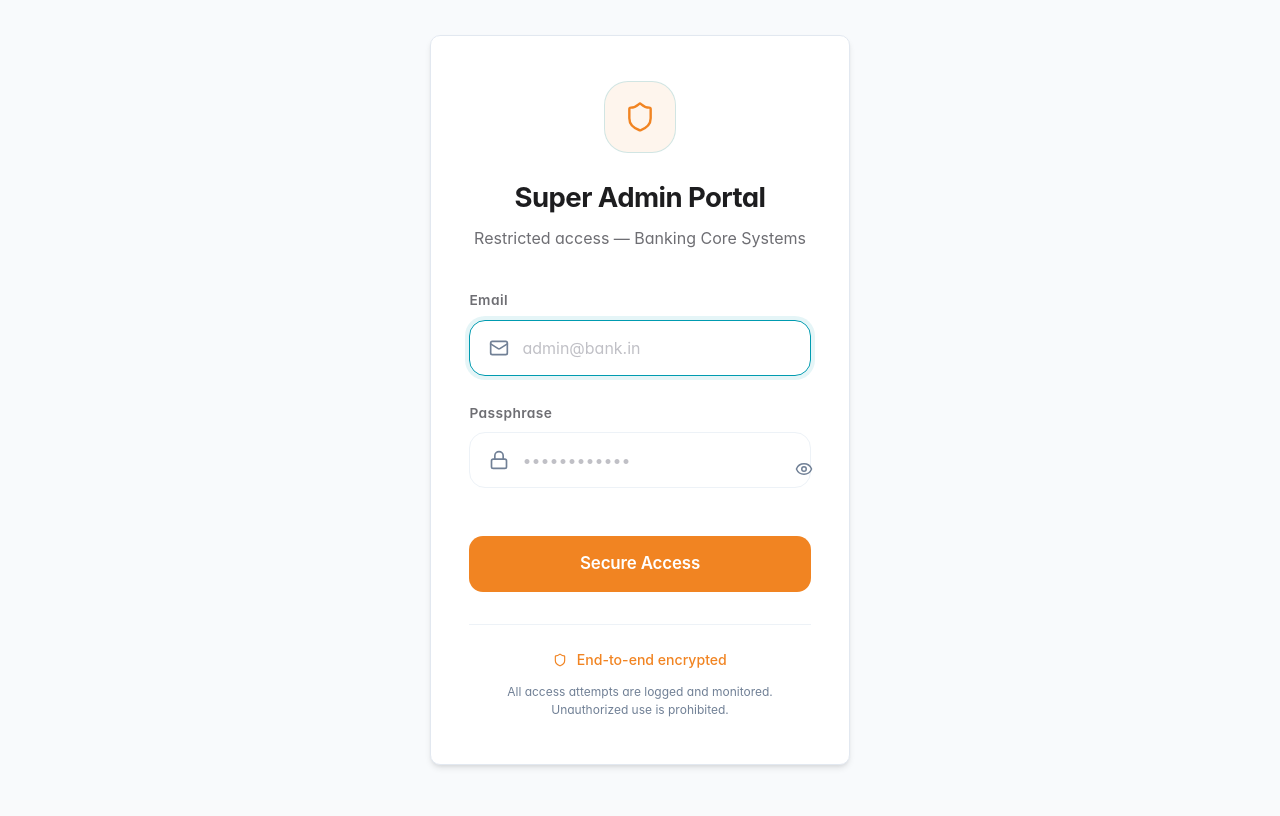
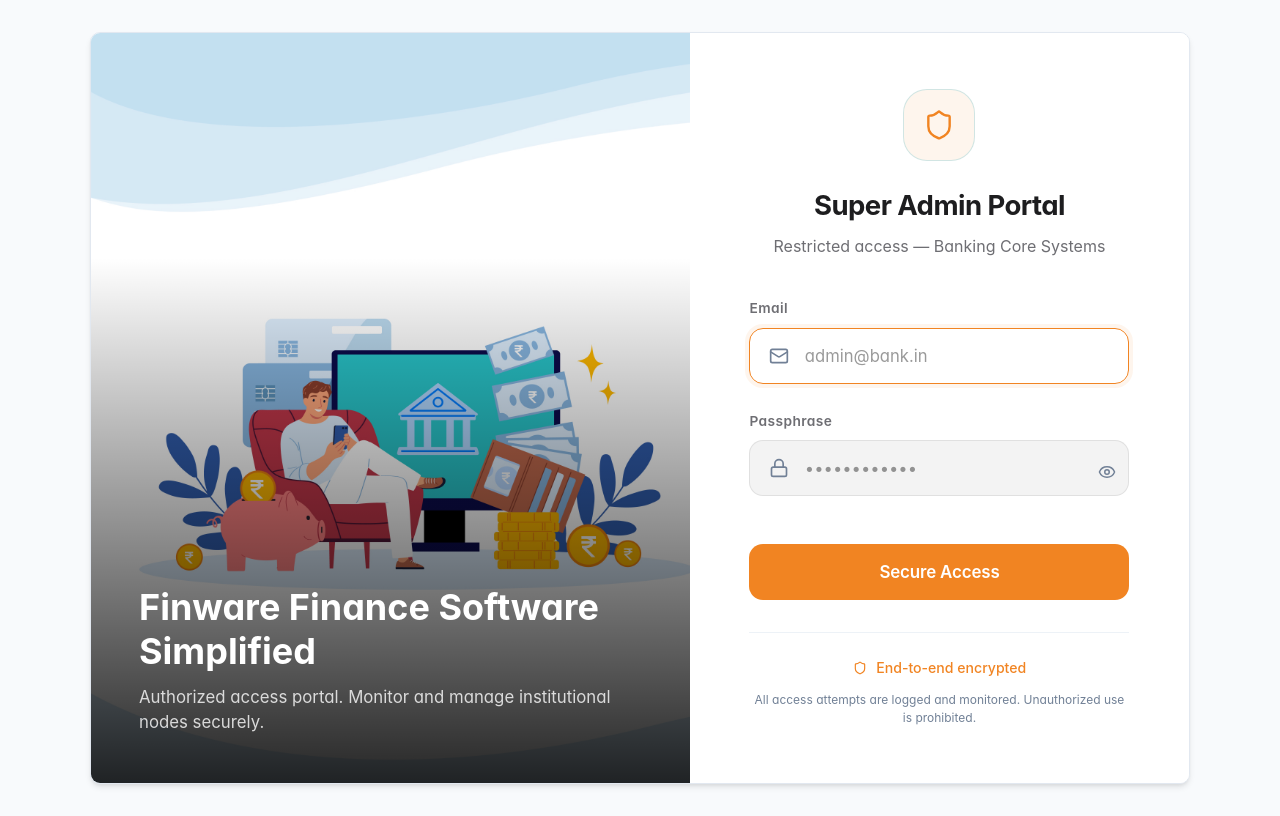
Before and after one commit to Suthra-Technologies/nbfc_frontend, a React (Vite) app: page /auth/super-admin in a window 1280 px wide. Built offline with nearby package versions, Linux system fonts and the light colour scheme; no server answers; a web font is replaced by a local one.

Commit message:
Ramu ChangesOn LoginPage

```diff
--- a/src/pages/auth/bank-admin/BankAdminAuth.css
+++ b/src/pages/auth/bank-admin/BankAdminAuth.css
@@ -5,7 +5,7 @@
     --bank-bg: #0f172a;
     --bank-surface: rgba(255, 255, 255, 0.03);
     --bank-border: rgba(255, 255, 255, 0.08);
-    --bank-text: #f1f5f9;
+    --bank-text: #1c1d1e;
     --bank-text-muted: #94a3b8;
 }
 
@@ -63,6 +63,89 @@
     transform: translateY(-5px);
     border-color: rgba(0, 155, 176, 0.3);
 }
+
+.bank-login-wrapper {
+    display: flex;
+    width: 100%;
+
+    max-width: 1200px;
+    height: calc(100vh - 4rem);
+    max-height: 800px;
+    background: var(--bank-surface);
+    backdrop-filter: blur(20px);
+    -webkit-backdrop-filter: blur(20px);
+    border: 1px solid var(--bank-border);
+    border-radius: 32px;
+    overflow: hidden;
+    box-shadow: 0 25px 50px -12px rgba(0, 0, 0, 0.5);
+    z-index: 10;
+    transition: transform 0.3s ease;
+}
+
+.bank-login-wrapper:hover {
+    transform: translateY(-5px);
+    border-color: rgba(0, 155, 176, 0.3);
+}
+
+.bank-login-image-side {
+    flex: 1;
+    position: relative;
+    display: none;
+}
+
+@media (min-width: 900px) {
+    .bank-login-image-side {
+        display: block;
+    }
+}
+
+.bank-login-image-side img {
+    width: 100%;
+    height: 100%;
+    object-fit: cover;
+    object-position: left center;
+    /* 👈 This moves image focus to right */
+
+}
+
+.bank-login-image-overlay {
+    position: absolute;
+    inset: 0;
+    background: linear-gradient(to bottom, transparent 30%, rgba(0, 0, 0, 0.9));
+    display: flex;
+    flex-direction: column;
+    justify-content: flex-end;
+    padding: 3rem;
+    color: white;
+}
+
+.bank-login-image-overlay h2 {
+    font-size: 2.25rem;
+    font-weight: 800;
+    margin-top: 0;
+    margin-bottom: 1rem;
+    line-height: 1.2;
+    color: white;
+}
+
+.bank-login-image-overlay p {
+    font-size: 1rem;
+    color: rgba(255, 255, 255, 0.8);
+    max-width: 100%;
+    margin: 0;
+}
+
+.bank-login-form-side {
+    flex: 1;
+    padding: 3rem;
+    display: flex;
+    flex-direction: column;
+    justify-content: center;
+    max-width: 500px;
+    width: 100%;
+    overflow-y: auto;
+}
+
 
 .bank-brand-header {
     text-align: center;
@@ -149,7 +232,7 @@
 
 .password-toggle {
     position: absolute;
-    right: 1.25rem;
+    right: 3.4rem;
     background: none;
     border: none;
     color: var(--bank-text-muted);
--- a/src/pages/auth/bank-admin/BankAdminAuth.tsx
+++ b/src/pages/auth/bank-admin/BankAdminAuth.tsx
@@ -15,6 +15,7 @@ import {
 import { useTenant } from '@/hooks/useTenant';
 import { useAuth } from '@/hooks/useAuth';
 import { authService } from '@/services/auth.service';
+import loginImage from '@/assets/images/user login 8.jpg';
 import './BankAdminAuth.css';
 
 export function BankAdminAuth() {
@@ -140,10 +141,19 @@ export function BankAdminAuth() {
         );
     }
 
-    // 3. Main Login Interface
+    // 4. Main Login Interface
     return (
         <div className="bank-admin-login-container">
-            <div className="bank-login-card animate-fade-in">
+            <div className="bank-login-wrapper animate-fade-in">
+                <div className="bank-login-image-side">
+                    <img src={loginImage} alt="Secure Banking Gateway" />
+                    <div className="bank-login-image-overlay">
+                        <h2>Finware Finance Software Simplified</h2>
+                        <p>Experience seamless and secure institution management with our advanced enterprise banking platform.</p>
+                    </div>
+                </div>
+
+                <div className="bank-login-form-side">
                     <div className="bank-brand-header">
                         <div className="bank-brand-logo">
                             {bank?.logo ? (
@@ -235,5 +245,6 @@ export function BankAdminAuth() {
                     </div>
                 </div>
             </div>
+        </div>
     );
 }
--- a/src/pages/auth/super-admin/SuperAdminAuth.css
+++ b/src/pages/auth/super-admin/SuperAdminAuth.css
@@ -2,21 +2,24 @@
 @import url('https://fonts.googleapis.com/css2?family=SF+Pro+Display:wght@400;500;600;700&display=swap');
 
 :root {
-  --bg:           #f5f5f7;
-  --card-bg:      #ffffff;
+  --bg: #f5f5f7;
+  --card-bg: #ffffff;
   --text-primary: #1d1d1f;
-  --text-secondary:#6e6e73;
-  --accent:       #009BB0;           /* main brand color - teal/cyan */
-  --accent-hover: #007f96;           /* darker hover variant */
+  --text-secondary: #6e6e73;
+  --accent: #009BB0;
+  /* main brand color - teal/cyan */
+  --accent-hover: #007f96;
+  /* darker hover variant */
   --accent-light: rgba(0, 155, 176, 0.10);
-  --secondary:    #F18422;           /* warm orange accent */
+  --secondary: #F18422;
+  /* warm orange accent */
   --secondary-hover: #da751e;
-  --border:       rgba(0,0,0,0.07);
-  --error:        #ff3b30;
-  --shadow-sm:    0 1px 3px rgba(0,0,0,0.06);
-  --shadow-md:    0 10px 38px rgba(0,0,0,0.10);
-  --radius:       18px;
-  --transition:   all 0.28s cubic-bezier(0.26, 0.86, 0.44, 0.985);
+  --border: rgba(0, 0, 0, 0.07);
+  --error: #ff3b30;
+  --shadow-sm: 0 1px 3px rgba(0, 0, 0, 0.06);
+  --shadow-md: 0 10px 38px rgba(0, 0, 0, 0.10);
+  --radius: 18px;
+  --transition: all 0.28s cubic-bezier(0.26, 0.86, 0.44, 0.985);
 }
 
 * {
@@ -41,12 +44,77 @@
   max-width: 420px;
 }
 
-.login-card {
+.super-login-split-wrapper {
+  display: flex;
+  width: 100%;
+  max-width: 1100px;
   background: var(--card-bg);
   border-radius: var(--radius);
-  padding: 2.8rem 2.4rem;
   box-shadow: var(--shadow-md);
   border: 1px solid var(--border);
+  overflow: hidden;
+  z-index: 10;
+}
+
+.login-image-side {
+  flex: 1.2;
+  position: relative;
+  display: none;
+}
+
+@media (min-width: 900px) {
+  .login-image-side {
+    display: block;
+  }
+}
+
+.login-image-side img {
+  width: 100%;
+  height: 100%;
+  object-fit: cover;
+  object-position: left center;
+
+}
+
+.login-image-overlay {
+  position: absolute;
+  inset: 0;
+  background: linear-gradient(to bottom, transparent 30%, rgba(0, 0, 0, 0.85));
+  display: flex;
+  flex-direction: column;
+  justify-content: flex-end;
+  padding: 3rem;
+  color: white;
+}
+
+.login-image-overlay h2 {
+  font-size: 2.25rem;
+  font-weight: 700;
+  margin-bottom: 0.75rem;
+  line-height: 1.2;
+  color: white;
+}
+
+.login-image-overlay p {
+  font-size: 1.05rem;
+  color: rgba(255, 255, 255, 0.8);
+  max-width: 100%;
+  margin: 0;
+}
+
+.login-form-side {
+  flex: 1;
+  display: flex;
+  justify-content: center;
+  align-items: center;
+  background: var(--card-bg);
+}
+
+.login-card {
+  width: 100%;
+  max-width: 460px;
+  background: transparent;
+  padding: 3.5rem 2.5rem;
   animation: fadeInUp 0.68s ease-out;
 }
 
@@ -55,6 +123,7 @@
     opacity: 0;
     transform: translateY(20px);
   }
+
   to {
     opacity: 1;
     transform: translateY(0);
@@ -77,6 +146,7 @@
   margin: 0 auto 1.5rem;
   color: var(--accent);
   border: 1px solid rgba(0, 155, 176, 0.18);
+  /* transform: translateX(28px); */
 }
 
 .login-header h1 {
@@ -122,18 +192,6 @@
   height: 20px;
 }
 
-input {
-  width: 100%;
-  height: 56px;
-  padding: 0 1.2rem 0 3.4rem;
-  background: #ffffff;
-  border: 1px solid var(--border);
-  border-radius: 14px;
-  font-size: 1.04rem;
-  color: var(--text-primary);
-  transition: var(--transition);
-}
-
 input:focus {
   outline: none;
   border-color: var(--accent);
@@ -141,13 +199,54 @@ input:focus {
 }
 
 input::placeholder {
-  color: #c0c0c6;
+  color: rgba(255, 255, 255, 0.4);
+  /* Soft grey placeholder */
+}
+
+.input-wrapper input {
+  width: 100%;
+  height: 56px;
+  padding: 0 1.2rem 0 3.4rem;
+
+  /* background: #0f0f12; */
+  /* Black */
+  border: 1px solid rgba(255, 255, 255, 0.08);
+  border-radius: 14px;
+
+  font-size: 1.04rem;
+  color: #672b2b;
+  transition: var(--transition);
+}
+
+.super-admin-login-page .input-wrapper input {
+  width: 100%;
+  height: 56px;
+  padding: 0 1.2rem 0 3.4rem;
+
+  background: #f3f3f3;
+  /* your light gray */
+  border: 1px solid rgba(0, 0, 0, 0.08);
+  border-radius: 14px;
+
+  font-size: 1.04rem;
+  color: #1b1515;
+  transition: var(--transition);
+}
+
+.super-admin-login-page .input-wrapper input:focus {
+  outline: none;
+  border-color: var(--accent);
+  box-shadow: 0 0 0 4px var(--accent-light);
+}
+
+.super-admin-login-page .input-wrapper input::placeholder {
+  color: rgba(0, 0, 0, 0.4);
 }
 
 .toggle-password {
   position: absolute;
-  right: 1.2rem;
-  top: 50%;
+  right: 2.2rem;
+  top: 40%;
   transform: translateY(-50%);
   background: none;
   border: none;
@@ -204,9 +303,19 @@ input::placeholder {
 }
 
 @keyframes shake {
-  0%, 100% { transform: translateX(0); }
-  25%  { transform: translateX(-5px); }
-  75%  { transform: translateX(5px); }
+
+  0%,
+  100% {
+    transform: translateX(0);
+  }
+
+  25% {
+    transform: translateX(-5px);
+  }
+
+  75% {
+    transform: translateX(5px);
+  }
 }
 
 .security-footer {
--- a/src/pages/auth/super-admin/SuperAdminAuth.tsx
+++ b/src/pages/auth/super-admin/SuperAdminAuth.tsx
@@ -12,6 +12,7 @@ import {
 } from 'lucide-react';
 import { useAuth } from '@/hooks/useAuth';
 import { authService } from '@/services/auth.service';
+import loginImage from '@/assets/images/user login 8.jpg';
 import './SuperAdminAuth.css';
 
 export function SuperAdminAuth() {
@@ -57,8 +58,17 @@ export function SuperAdminAuth() {
     <div className="super-admin-login-page">
       <div className="background-layer" />
 
-      <div className="login-card-wrapper">
-        <div className="login-card animate-fade-in">
+      <div className="super-login-split-wrapper animate-fade-in">
+        <div className="login-image-side">
+          <img src={loginImage} alt="Core Systems Gateway" />
+          <div className="login-image-overlay">
+            <h2>Finware Finance Software Simplified </h2>
+            <p>Authorized access portal. Monitor and manage institutional nodes securely.</p>
+          </div>
+        </div>
+
+        <div className="login-form-side">
+          <div className="login-card">
             <div className="login-header">
               <div className="shield-wrapper">
                 <Shield size={32} strokeWidth={1.8} />
@@ -142,5 +152,6 @@ export function SuperAdminAuth() {
           </div>
         </div>
       </div>
+    </div>
   );
 }
```
Also changed, not shown: src/assets/images/user login 8.jpg (added). Lines whose indentation alone changed are shown as unchanged.
